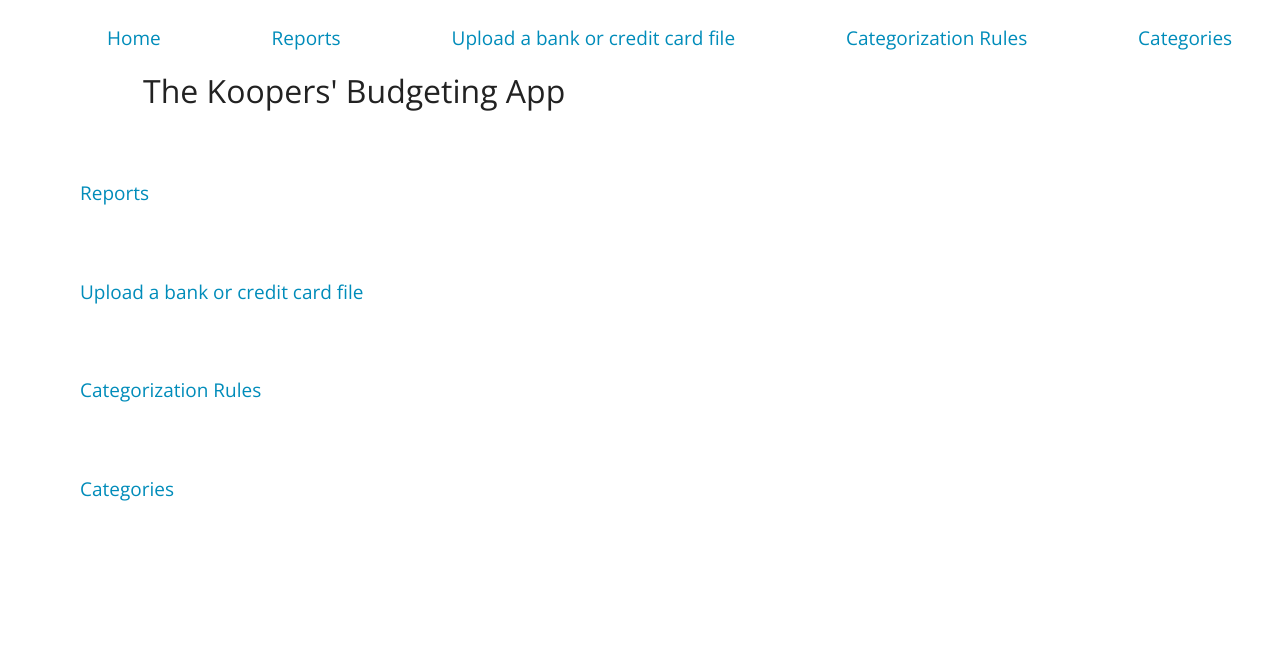
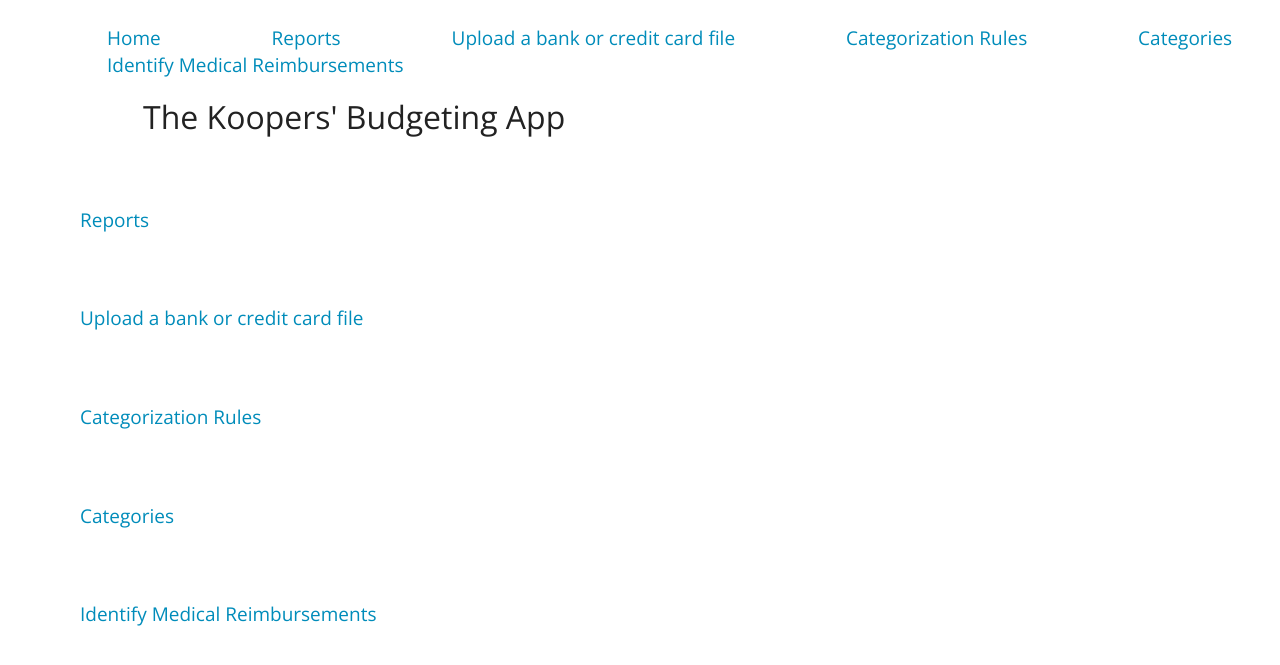
Before and after one commit to larrykooper/budget, a Flask app: page / in a window 1280 px wide. Shown: the top 665 px of the page. Run offline with Flask 3, Linux system fonts and the light colour scheme.

Commit message:
added identifying medical reimbursements to front end

```diff
--- a/src/flask_app/static/css/style.css
+++ b/src/flask_app/static/css/style.css
@@ -156,6 +156,14 @@ fieldset.add-rule {
     width: 100px;
 }
 
+/* IDENTIFY MEDICAL REIMBURSEMENTS    */
+
+.bankdeps .submit {
+    margin-top: 50px;
+    margin-left: 475px;
+    background-color: red;
+}
+
 /* OTHER  */
 
 div.choice {
--- a/src/flask_app/templates/base.html
+++ b/src/flask_app/templates/base.html
@@ -24,6 +24,7 @@
         <a class="topnav-item" href="/ingest">Upload a bank or credit card file</a>
         <a class="topnav-item" href="/rules">Categorization Rules</a>
         <a class="topnav-item" href="/budget">Categories</a>
+        <a class="topnav-item" href="/medres">Identify Medical Reimbursements</a>
     </div>
     <div class="page-content">
     {% block content %}
--- a/src/flask_app/templates/homepage/homepage.html
+++ b/src/flask_app/templates/homepage/homepage.html
@@ -15,4 +15,7 @@ The Koopers' Budgeting App
 <div class="choice">
     <a href="/budget">Categories</a>
 </div>
+<div class="choice">
+    <a href="/medres">Identify Medical Reimbursements</a>
+</div>
 {% endblock content %}
```
